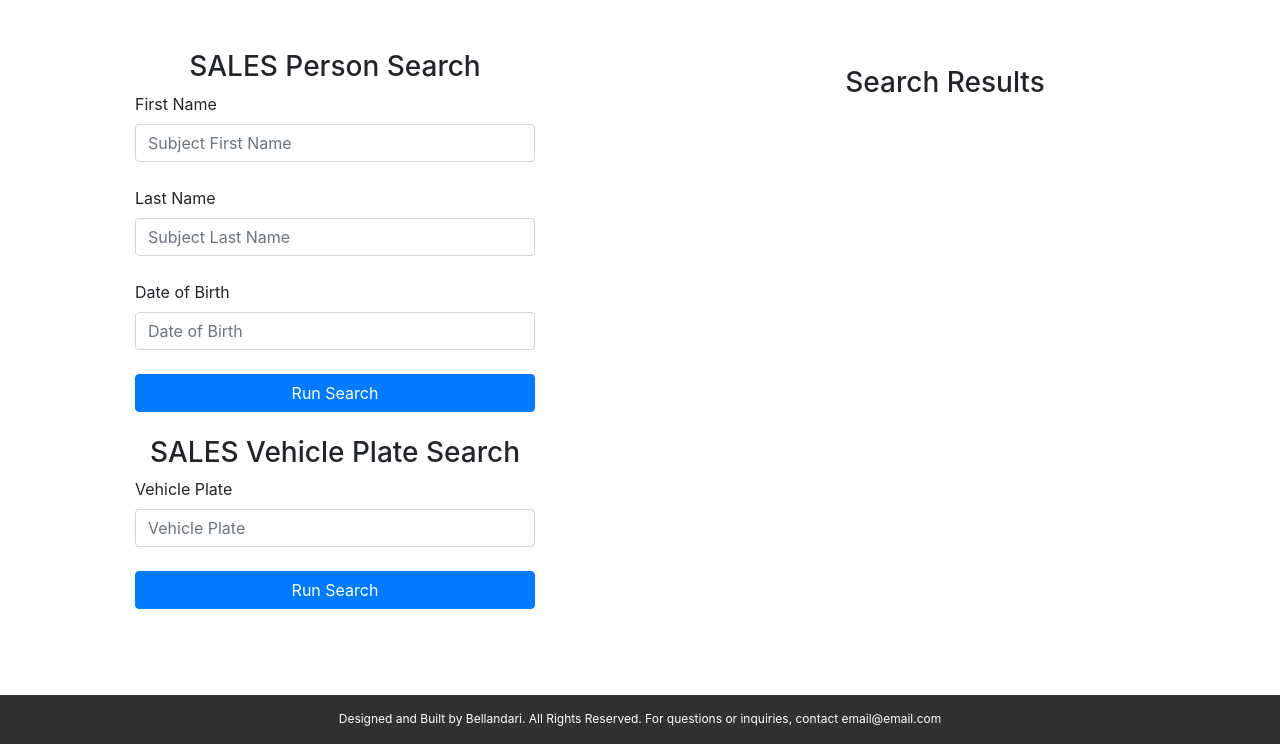
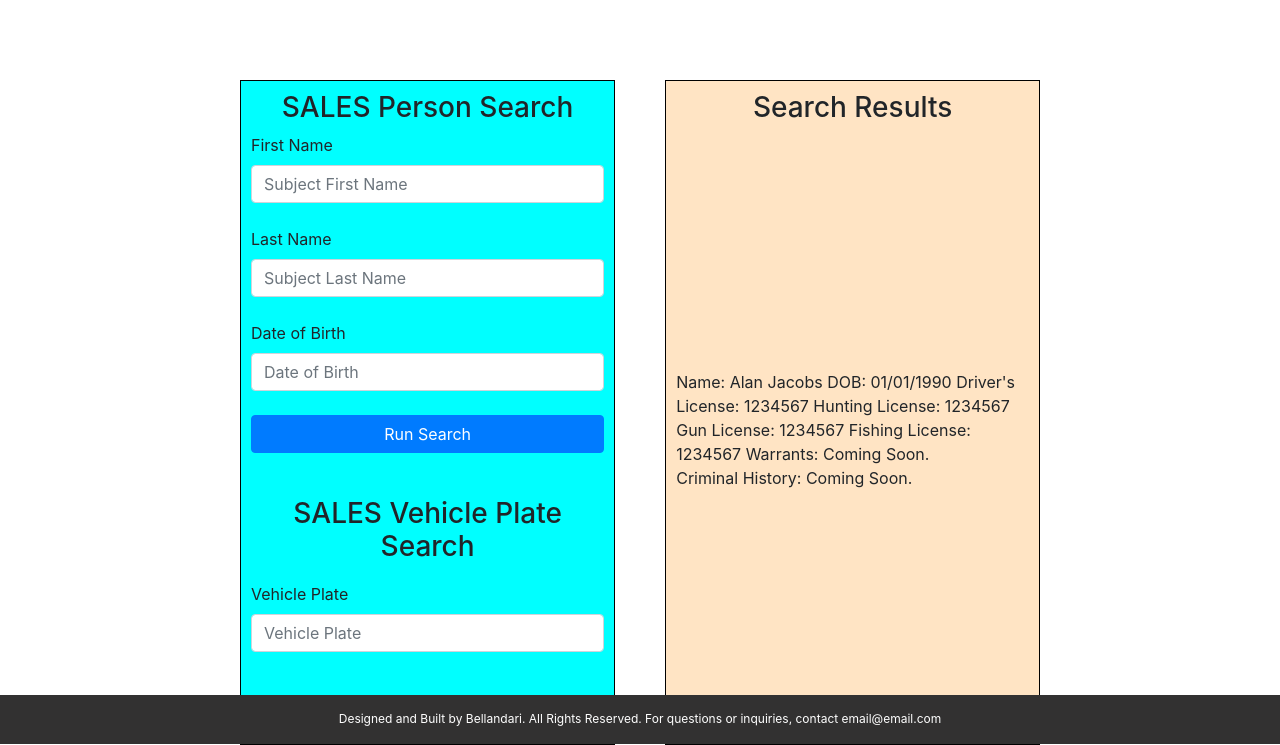
Before and after one commit to bellandari/MDT-Project, a Flask app: page /search in a window 1280 px wide. Shown: the part 56-801 px from the top of the page. Run offline with Flask 3, Linux system fonts and the light colour scheme; the visitor is signed in with stand-in values (Sample User, id 1); data that the repository does not hold is empty; some libraries are stand-ins or nearby versions.

Commit message:
Grid update

```diff
--- a/website/static/css/main.css
+++ b/website/static/css/main.css
@@ -28,6 +28,58 @@ h4 {
   font-size: 14px;
 
 }
+
+.grid {
+
+  display: grid;
+  grid-template-columns: auto auto;
+  grid-gap: 50px;
+
+  width: 800px;
+  height: 500px;
+
+  margin: 80px auto;
+
+}
+
+
+.box {
+
+  display: grid;
+  padding: 10px;
+  grid-gap: 10px;
+
+}
+
+.box.searchcontainer {
+
+  display: grid;
+
+  grid-column: 1;
+
+
+  border-style: solid;
+  border-width: 1px;
+  border-color: #000;
+
+  background-color: aqua;
+
+}
+
+.box.resultscontainer {
+
+  display: grid;
+
+  grid-column: 2;
+
+  border-style: solid;
+  border-width: 1px;
+  border-color: #000;
+
+  background-color: bisque;
+
+}
+
 
 .float-container {
 
@@ -64,24 +116,6 @@ h4 {
   width: 400px;
   padding: 50px;
   margin: auto;
-
-}
-
-.searchcontainer {
-
-  width: 500px;
-  padding: 50px;
-  margin: auto;
-  float: left;
-
-}
-
-.resultscontainer {
-
-  width: 500px;
-  padding: 50px;
-  margin: auto;
-  float: right;
 
 }
 
@@ -128,6 +162,7 @@ h4 {
 .person-disclaimer {
 
   font-size: 12px;
+  text-align: justify;
 
 }
 
--- a/website/templates/disclaimer.html
+++ b/website/templates/disclaimer.html
@@ -12,7 +12,7 @@
               be interepreted as real life criminal or traffic data. Any similiarities between the data contained in SALES and data in real life is purely coincidental and is not
               maintained for purpose. SALES is designed, created, built, monitored, and maintained by a one-person team. Issues or suggestions with the system
               will be addressed when possible, however there may be significant delays in requests.
-
+              <br><br>
               Information returned by the system may not accurately represent the information displayed in each player's game.
               FivePD randomly generates information based on callout data or other data present in the mod-pack. This database does not
               use (as of August 2023) the FivePD API and therefore cannot connect or call from the FivePD game. This means that a player
--- a/website/templates/search.html
+++ b/website/templates/search.html
@@ -3,8 +3,8 @@
 {% block content %}
 
 <!-------------------------------------------------------------------------------------------------------->
-
-  <div class="searchcontainer">
+<div class="grid">
+  <div class="box searchcontainer">
     <form id="person" method="post">
       <h3 align="center">SALES Person Search</h3>
 
@@ -68,11 +68,22 @@
 
   </div>
 
-  <div class="resultscontainer">
+  <div class="box resultscontainer">
+
+    <h3 align="center">Search Results</h3>
 
     <p>
 
-    <h3 align="center">Search Results</h3>
+    Name: Alan Jacobs
+    DOB: 01/01/1990
+    Driver's License: 1234567
+    Hunting License: 1234567
+    Gun License: 1234567
+    Fishing License: 1234567
+
+    Warrants: Coming Soon. <br>
+    Criminal History: Coming Soon.
+
 
     {% for results in results %}
 
@@ -85,10 +96,12 @@
 
     Warrants: Coming Soon. <br>
     Criminal History: Coming Soon.
+
     {% endfor %}
 
    </p>
 
   </div>
+</div>
 
 {% endblock %}
--- a/website/views.py
+++ b/website/views.py
@@ -5,11 +5,13 @@ from . import db
 import json
 from sqlalchemy import create_engine
 from sqlalchemy.orm import sessionmaker
+import os
 
-engine = create_engine('sqlite:///instance/mdt.db')
+file_path = os.path.abspath(os.getcwd())+"instance/mdt.db"
+
+engine = create_engine('sqlite:///'+file_path)
 Session = sessionmaker(bind=engine)
 session = Session()
-
 
 views = Blueprint('views', __name__)
 
@@ -32,12 +34,7 @@ def search():
     last = request.form.get('lastName')
     dob = request.form.get('dob')
 
-    results = session.query(Ped).filter(Ped.lastName==last, Ped.firstName==first).all()
-
-    print(results)
-
-    for result in results:
-        print(result)
+    results = session.query(Ped).filter(Ped.lastName==last, Ped.firstName==first, Ped.dob==dob)
 
     return render_template("search.html", user=current_user, results = results, show_modal=True)
 
```
Also changed, not shown: 1 other file.
